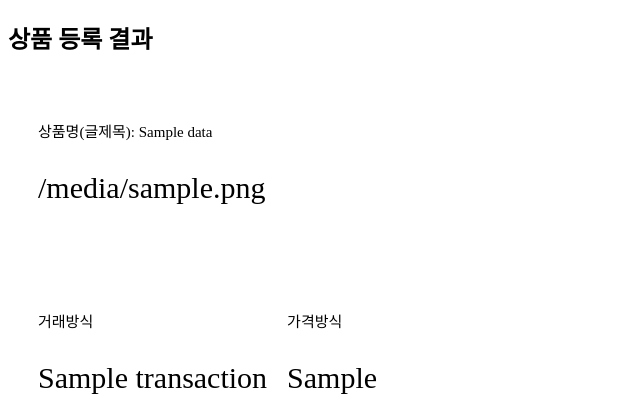
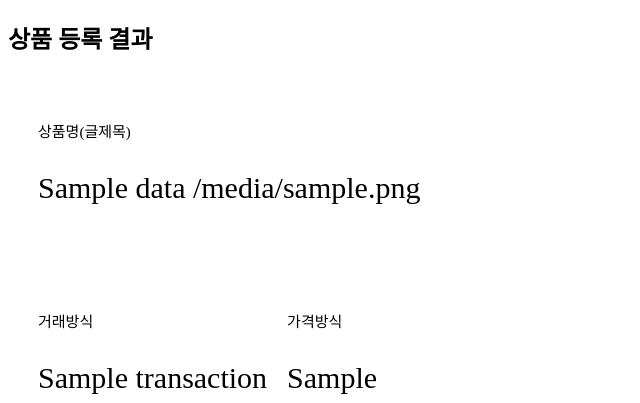
Before and after one commit to m2nsp/flask_project2023, a Flask app: template templates/productSubmitResult.html in a window 1280 px wide. Shown: the part 72-475 px from the top of the page, without its empty margins (0-640 px from the left). Run offline with Flask 3, Linux system fonts and the light colour scheme; the template is opened without the code that fills it: most values are stand-ins (such as "Sample title", 1, 10 or a date in 2020); grey boxes marked "Sample" are stand-in pictures.

Commit message:
Update productSubmitResult.html

```diff
--- a/templates/productSubmitResult.html
+++ b/templates/productSubmitResult.html
@@ -81,9 +81,9 @@
     <h2>상품 등록 결과</h2>
 
     <div class="contents-of-purchase">
-        <p style="font-size: 15px;">상품명(글제목): {{ data['product-title'] }}</p>
+        <p style="font-size: 15px;">상품명(글제목)</p>
         <p style="font-size: 30px;">
-            {{ data['file'] }}</p>
+             {{ data['product-title'] }}  {{ data['file'] }}</p>
         </p>
     </div>
 
```
